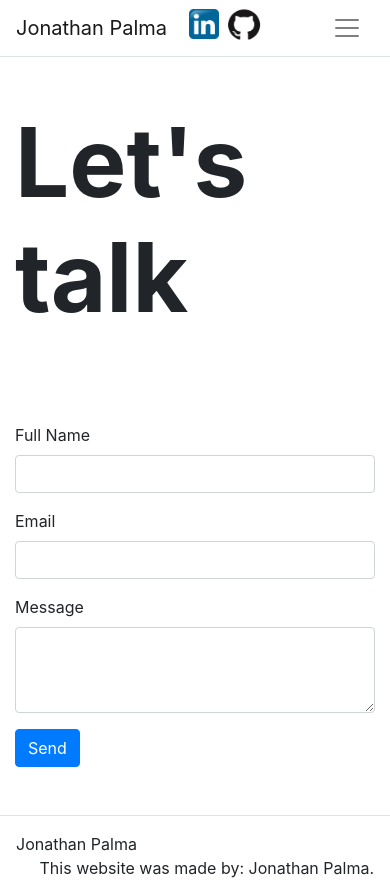
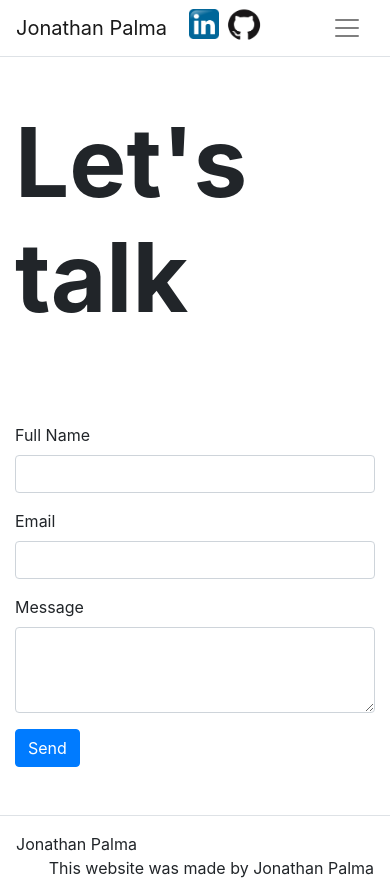
Before and after one commit to JonathanPalma-code/My-Portfolio, a React (Create React App) app: page /contact in a window 390 px wide. Built offline with nearby package versions, Linux system fonts and the light colour scheme.

Commit message:
test: LinkedIn image in mobile phone

```diff
--- a/src/components/Footer.js
+++ b/src/components/Footer.js
@@ -12,7 +12,7 @@ function Footer(){
             Jonathan Palma
           </Col>
           <Col className="p-0 d-flex justify-content-end" md={4}>
-            This website was made by: Jonathan Palma.
+            This website was made by Jonathan Palma
           </Col>
         </Row>
       </Container>
```
